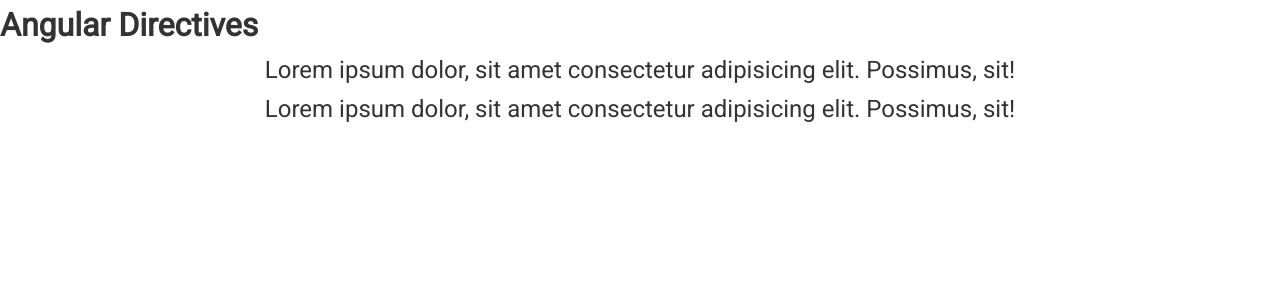
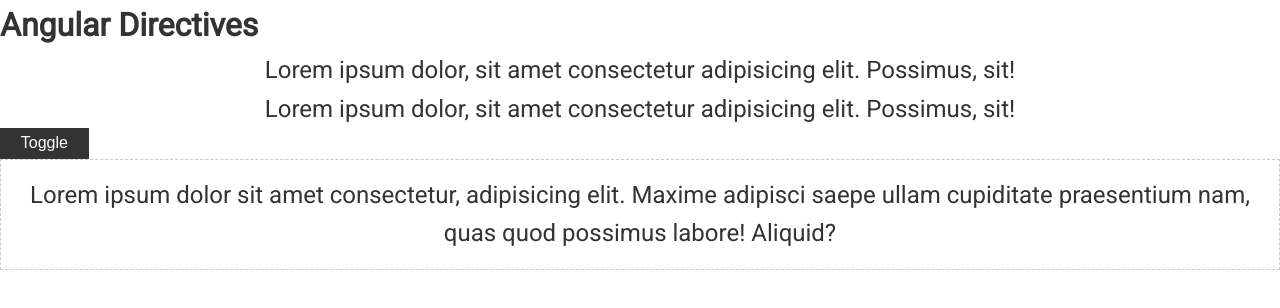
Before and after one commit to parunkov/angular4, an Angular app: page / in a window 1280 px wide. Shown: the top 308 px of the page. Built offline with nearby package versions, Linux system fonts and the light colour scheme.

Commit message:
structure directive

```diff
--- a/src/app/app.component.html
+++ b/src/app/app.component.html
@@ -2,3 +2,19 @@
 <!-- <p [appStyle]="'red'" fontWeight="bold">Lorem ipsum dolor, sit amet consectetur adipisicing elit. Possimus, sit!</p> -->
 <p [appStyle]="'red'" [dStyles]="{border: '1px solid blue', borderRadius: '5px'}">Lorem ipsum dolor, sit amet consectetur adipisicing elit. Possimus, sit!</p>
 <p [appStyle]="'blue'" [dStyles]="{border: '1px solid red', borderRadius: '15px'}">Lorem ipsum dolor, sit amet consectetur adipisicing elit. Possimus, sit!</p>
+
+<button class="btn" (click)="isVisible = !isVisible">Toggle</button>
+
+<!-- <div *ngIf="isVisible" class="wrap">
+    <p>Lorem ipsum dolor sit amet consectetur, adipisicing elit. Maxime adipisci saepe ullam cupiditate praesentium nam, quas quod possimus labore! Aliquid?</p>
+</div> -->
+
+<!-- <ng-template [ngIf]="isVisible">
+    <div class="wrap">
+        <p>Lorem ipsum dolor sit amet consectetur, adipisicing elit. Maxime adipisci saepe ullam cupiditate praesentium nam, quas quod possimus labore! Aliquid?</p>
+    </div>
+</ng-template> -->
+
+<div *appIfnot="!isVisible" class="wrap">
+    <p>Lorem ipsum dolor sit amet consectetur, adipisicing elit. Maxime adipisci saepe ullam cupiditate praesentium nam, quas quod possimus labore! Aliquid?</p>
+</div>
--- a/src/app/app.component.scss
+++ b/src/app/app.component.scss
@@ -2,3 +2,7 @@
     font-size: 1.5rem;
     text-align: center;
 }
+.wrap {
+    border: 1px dashed #ccc;
+    padding: 1rem;
+}
--- a/src/app/app.component.ts
+++ b/src/app/app.component.ts
@@ -1,12 +1,15 @@
 import { Component } from '@angular/core';
 import { StyleDirective } from './directives/style.directive';
+import { NgIf } from '@angular/common';
+import { IfnotDirective } from './directives/ifnot.directive';
 
 @Component({
   selector: 'app-root',
   standalone: true,
-  imports: [StyleDirective],
+  imports: [StyleDirective, NgIf, IfnotDirective],
   templateUrl: './app.component.html',
   styleUrl: './app.component.scss'
 })
 export class AppComponent  {
+  isVisible = true;
 }
--- /dev/null
+++ b/src/app/directives/ifnot.directive.ts
@@ -0,0 +1,19 @@
+import { Directive, Input, TemplateRef, ViewContainerRef } from '@angular/core';
+
+@Directive({
+  selector: '[appIfnot]',
+  standalone: true
+})
+export class IfnotDirective {
+
+  @Input('appIfnot') set ifNot(condition: boolean) {
+    if (!condition) {
+      this.viewContainer.createEmbeddedView(this.templateRef);
+    } else {
+      this.viewContainer.clear();
+    }
+  }
+
+  constructor(private templateRef: TemplateRef<any>, private viewContainer: ViewContainerRef) { }
+
+}
```
